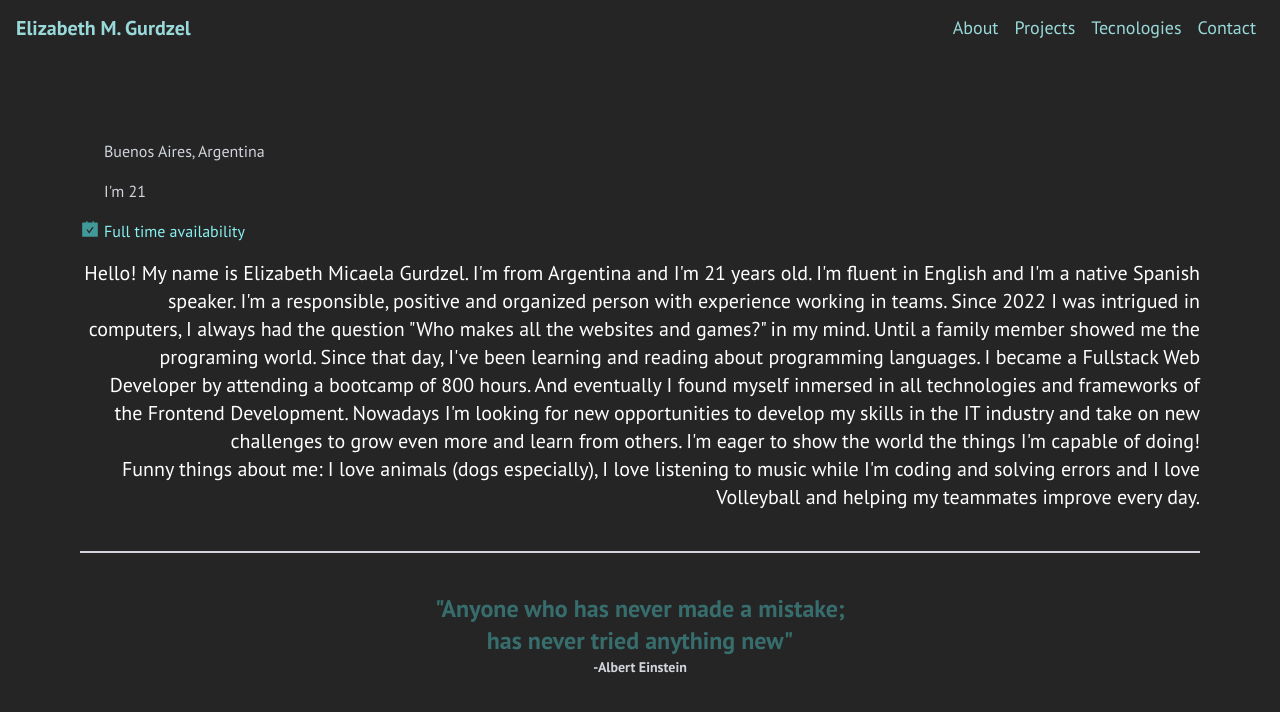
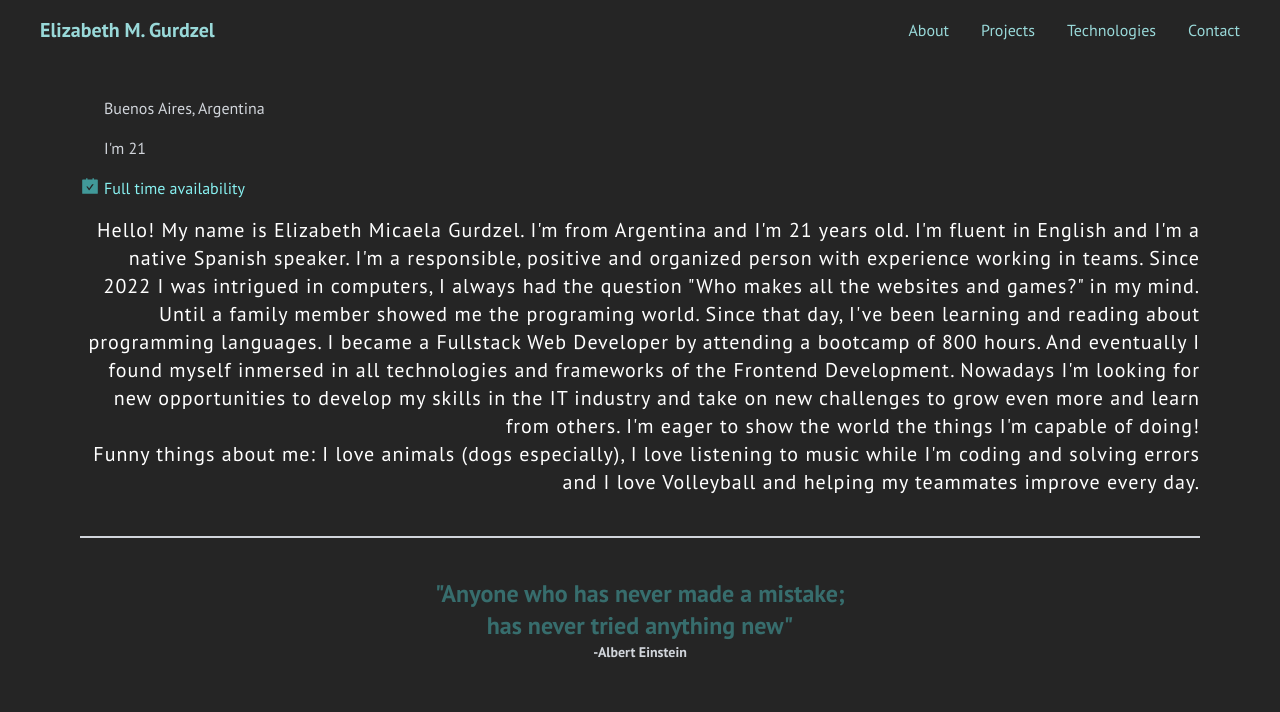
Before and after one commit to elizabethMica/Portafolio, a React (Vite) app: page /about in a window 1280 px wide. Shown: the top 712 px of the page. Built offline with nearby package versions, Linux system fonts and the light colour scheme; some icons are missing; what tailwindcss-animated would draw is missing.

Commit message:
responsive settings done

```diff
--- a/package.json
+++ b/package.json
@@ -10,6 +10,8 @@
     "preview": "vite preview"
   },
   "dependencies": {
+    "autoprefixer": "^10.4.16",
+    "postcss": "^8.4.31",
     "react": "^18.2.0",
     "react-dom": "^18.2.0",
     "react-icons": "^4.11.0",
--- a/src/App.css
+++ b/src/App.css
@@ -0,0 +1,3 @@
+body{
+    background: #252525;
+}
--- a/src/App.jsx
+++ b/src/App.jsx
@@ -16,7 +16,7 @@ function App() {
       <Routes>
         <Route path="/" element={<Landing/>}/>
         <Route path="/projects" element={<Projects/>} />
-        <Route path="/tecnologies" element={<Tecnologies/>} />
+        <Route path="/technologies" element={<Tecnologies/>} />
         <Route path="/contact" element={<Contact/>} />
         <Route path="/about" element={<About/>} />
       </Routes>
--- a/src/components/About.jsx
+++ b/src/components/About.jsx
@@ -11,10 +11,10 @@ const About = () => {
 
 
   return (
-    <div className='flex flex-col justify-center items-center px-20 h-screen bg-[#252525]' >
+    <div className=' flex flex-col justify-center items-center px-20 h-full bg-[#252525]' >
 
-        <div  className=' flex flex-col justify-evenly  border-b-2 border-gray-300'>
-        <div className=' flex flex-col justify-center items-start pt-2 pb-2'>
+        <div  className=' flex flex-col justify-evenly pt-20 border-b-2 border-gray-300'>
+        <div className=' flex flex-col justify-center sm:items-start items-center pt-2 pb-2'>
               <div className='flex flex-row my-2'>
                <FaLocationDot color={"#419999"} size={20}/>
                <span className='text-gray-300 px-1 font-sansRegular'> Buenos Aires, Argentina</span>
@@ -29,12 +29,12 @@ const About = () => {
                <span className='text-[#88f1f1] px-1 font-sansRegular'>Full time availability</span>
               </div>
           </div>
-        <p  className='font-sansRegular text-end  text-white text-sm w-fit sm:text-xl pb-10'>Hello! My name is Elizabeth Micaela Gurdzel. I'm from Argentina and I'm 21 years old. I'm fluent in English and I'm a native Spanish speaker. I'm a responsible, positive and organized person with experience working in teams. Since 2022 I was intrigued in computers, I always had the question "Who makes all the websites and games?" in my mind. Until a family member showed me the programing world. Since that day, I've been learning and reading about programming languages. I became a Fullstack Web Developer by attending a bootcamp of 800 hours. And eventually I found myself inmersed in all technologies and frameworks of the Frontend Development. Nowadays I'm looking for new opportunities to develop my skills in the IT industry and take on new challenges to grow even more and learn from others. I'm eager to show the world the things I'm capable of doing!<br/>
+        <p  className='font-sansRegular  text-center md:text-end tracking-wider text-white text-sm w-fit sm:text-xl pb-10'>Hello! My name is Elizabeth Micaela Gurdzel. I'm from Argentina and I'm 21 years old. I'm fluent in English and I'm a native Spanish speaker. I'm a responsible, positive and organized person with experience working in teams. Since 2022 I was intrigued in computers, I always had the question "Who makes all the websites and games?" in my mind. Until a family member showed me the programing world. Since that day, I've been learning and reading about programming languages. I became a Fullstack Web Developer by attending a bootcamp of 800 hours. And eventually I found myself inmersed in all technologies and frameworks of the Frontend Development. Nowadays I'm looking for new opportunities to develop my skills in the IT industry and take on new challenges to grow even more and learn from others. I'm eager to show the world the things I'm capable of doing!<br/>
         Funny things about me: I love animals (dogs especially), I love listening to music while I'm coding and solving errors and I love Volleyball and helping my teammates improve every day. </p>
 
         </div>
-        <div className=' flex flex-col pt-10'>
-            <span className='font-bold font-sansBold text-center text-2xl text-[#4199999f]'>"Anyone who has never made a mistake; <br/> has never tried anything new"</span>
+        <div className=' flex flex-col py-10 '>
+            <span className='font-bold font-sansBold text-center text-xl sm:text-2xl text-[#4199999f]'>"Anyone who has never made a mistake; <br/> has never tried anything new"</span>
             <span className=' font-sansBold text-sm text-center text-gray-300'>-Albert Einstein</span>
         </div>
 
--- a/src/components/Contact.jsx
+++ b/src/components/Contact.jsx
@@ -29,7 +29,7 @@ const Contact = () => {
           <a href="mailto:gurdzelm@gmail.com">
             <IoIosMail color="#FFFFFF" title="Email" size={45} className='hover:animate-wiggle-more hover:animate-infinite hover:animate-duration-1000 hover:animate-ease-linear'/>
           </a>
-          <a href="https://api.whatsapp.com/send/?phone=541132732951">
+          <a target="_blank" href="https://api.whatsapp.com/send/?phone=541132732951">
             <IoLogoWhatsapp color="#FFFFFF" title="Whatsapp" size={45} className='hover:animate-wiggle-more hover:animate-infinite hover:animate-duration-1000 hover:animate-ease-linear'/>
           </a>
 
--- a/src/components/Navbar.jsx
+++ b/src/components/Navbar.jsx
@@ -1,18 +1,66 @@
-import React from 'react'
+import React, { useState } from 'react'
 import {NavLink} from 'react-router-dom'
+import {AiOutlineMenu} from 'react-icons/ai'
+import {FaXmark} from 'react-icons/fa6'
 
 const Navbar = () => {
+
+  let Links =[
+    {name: 'About', link: '/about'},
+    {name: 'Projects', link: '/projects'},
+    {name: 'Technologies', link: '/technologies'},
+    {name: 'Contact', link: '/contact'},
+  ]
+
+  const [isOpen, setIsOpen] = useState(false)
   return (
-    <div className='h-14 flex flex-row w-full items-center justify-between z-10 fixed'>
 
-        <h3 className='mx-4 font-sansBold text-[#99D9D9] text-xl hover:animate-shake hover:animate-once hover:animate-duration-1000'><NavLink to='/'>Elizabeth M. Gurdzel</NavLink></h3>
-        <div className='mx-4'>
-          <NavLink to="/about"  className='mx-2 font-sansRegular text-lg hover:border-b-2 hover:border-[#99D9D9]  text-[#99D9D9]'>About</NavLink>
-          <NavLink to="/projects"  className='mx-2 font-sansRegular text-lg hover:border-b-2 hover:border-[#99D9D9] text-[#99D9D9]' >Projects</NavLink>
-          <NavLink to="/tecnologies"  className='mx-2 font-sansRegular text-lg hover:border-b-2 hover:border-[#99D9D9] text-[#99D9D9]'>Tecnologies</NavLink>
-          <NavLink to="/contact" className='mx-2 font-sansRegular text-lg hover:border-b-2 hover:border-[#99D9D9] text-[#99D9D9]'>Contact</NavLink>
-        </div>
-    </div>
+      <div className='w-full fixed z-10 top-0 left-0'>
+         <div className='md:px-10 py-4 px-7 md:flex justify-between items-center bg-[#252525]'>
+                {/* logo section */}
+              <div className='flex cursor-pointer items-center gap-1'>
+                <NavLink to='/'>
+                <span className='font-bold font-sansBold text-xl text-[#99D9D9]'>Elizabeth M. Gurdzel</span>
+                  </NavLink>
+              </div>
+
+              <div onClick={()=> setIsOpen(!isOpen)} className='absolute right-8 top-6 cursor-pointer md:hidden w-7 h-7'>
+                {
+                  isOpen ?
+                  <FaXmark size={20} color={'#99D9D9'}/>
+                  :
+                  <AiOutlineMenu size={20} color={'#99D9D9'}/>
+                }
+              </div>
+
+
+
+            <ul className={`md:flex md:items-center md:pb-0 pb-12 absolute md:static bg-[#252525] md:z-auto z-[-1] left-0 w-full md:w-auto md:pl-0 pl-9 transition-all duration-500 ease-in ${isOpen ? 'top-12' : 'top-[-490px]'}`}>
+              {
+                Links.map(l =>(
+                  <li key={l.name} className='font-sansRegular my-7 md:my-0 md:ml-8 text-[#99D9D9]' onClick={()=> setIsOpen(!isOpen)}><NavLink className='hover:border-b-2 hover:border-[#99D9D9]' to={l.link}>{l.name}</NavLink></li>
+                ))
+              }
+            </ul>
+
+
+         </div>
+      </div>
+
+
+
+
+
+
+    // <div className='h-14 flex flex-row w-full items-center justify-between z-10 fixed md:static'>
+    //     <h3 className='mx-4 font-sansBold text-[#99D9D9] text-xl hover:animate-shake hover:animate-once hover:animate-duration-1000'><NavLink to='/'>Elizabeth M. Gurdzel</NavLink></h3>
+    //     <div className='mx-4 '>
+    //       <NavLink to="/about"  className='mx-2 font-sansRegular text-lg hover:border-b-2 hover:border-[#99D9D9]  text-[#99D9D9]'>About</NavLink>
+    //       <NavLink to="/projects"  className='mx-2 font-sansRegular text-lg hover:border-b-2 hover:border-[#99D9D9] text-[#99D9D9]' >Projects</NavLink>
+    //       <NavLink to="/tecnologies"  className='mx-2 font-sansRegular text-lg hover:border-b-2 hover:border-[#99D9D9] text-[#99D9D9]'>Tecnologies</NavLink>
+    //       <NavLink to="/contact" className='mx-2 font-sansRegular text-lg hover:border-b-2 hover:border-[#99D9D9] text-[#99D9D9]'>Contact</NavLink>
+    //     </div>
+    // </div>
   )
 }
 
--- a/src/components/TechnologiesCards.jsx
+++ b/src/components/TechnologiesCards.jsx
@@ -4,7 +4,9 @@ import { FaCss3Alt, FaJsSquare, FaNodeJs, FaReact, FaHtml5} from "react-icons/fa
 
 const TechnologiesCards = () => {
   return (
-    <div className=' flex flex-row justify-center flex-wrap items-center gap-10 mx-10'>
+    <div className=' flex flex-row justify-center flex-wrap h-full bg-[#252525]  items-center gap-10 mx-10'>
+
+
      <div className='shadow-[0px_0px_27px_-3px_rgba(0,0,0,1)] hover:bg-[#193f3f] w-[200px] h-[200px] rounded-lg flex flex-col items-center justify-center'>
       <span className='font-bold font-sansBold text-3xl text-center py-2 justify-self-start text-white'>React</span>
        <FaReact size={45} title="React" color={"rgb(30, 144, 255)"} className='animate-jump animate-infinite animate-duration-[1500ms] animate-ease-linear'/>
--- a/src/components/Tecnologies.jsx
+++ b/src/components/Tecnologies.jsx
@@ -4,9 +4,9 @@ import TechnologiesCards from './TechnologiesCards';
 
 const Tecnologies = () => {
   return (
-    <div className='pt-20 bg-[#252525] h-screen flex flex-col justify-center items-center'>
+    <div className='py-20 bg-[#252525] 2xl:h-screen xl:h-screen lg:h-full md:h-full sm:h-full  flex flex-col justify-center items-center'>
     <TechnologiesCards/>
-    <span className='text-xl font-bold text-[#99D9D9] font-sansBold p-3'>I'm eager to learn more!</span>
+
   </div>
   )
 }
```
Also changed, not shown: src/components/Landing.jsx (+2 -6 lines), 1 other file (tests, documents, lock files or other folders).
